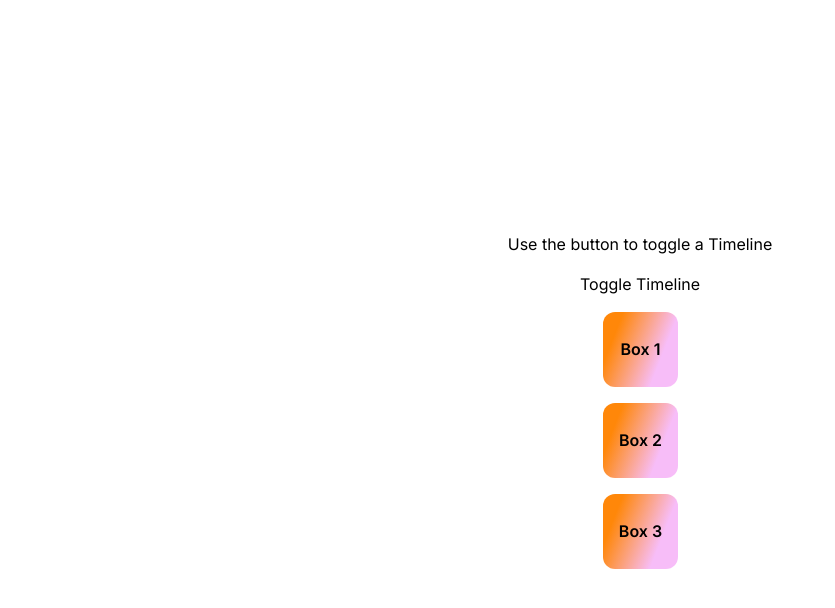
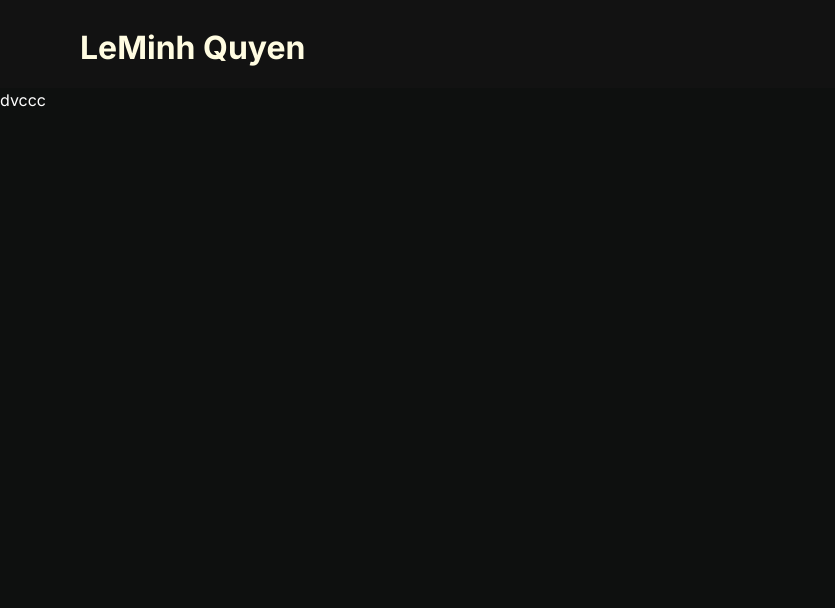
Before and after one commit to vidongls/portfolio-ivgnod, a Next.js app: page / in a window 1280 px wide. Shown: the top 608 px of the page, without its empty margins (0-835 px from the left). Built offline with nearby package versions, Linux system fonts and the light colour scheme.

Commit message:
Adding logo using gsap animation

```diff
--- /dev/null
+++ b/src/app/(home)/_components/Header.tsx
@@ -0,0 +1,13 @@
+import Logo from './Logo'
+
+type Props = {}
+
+const Header = (props: Props) => {
+  return (
+    <div className="h-22 px-20 py-6">
+      <Logo />
+    </div>
+  )
+}
+
+export default Header
--- /dev/null
+++ b/src/app/(home)/_components/Logo.tsx
@@ -0,0 +1,52 @@
+'use client'
+import Image from 'next/image'
+import { useLayoutEffect, useRef, useState } from 'react'
+import { gsap, Power2 } from '@/lib/gsap'
+import { cn } from '@/lib/utils'
+
+type Props = {}
+
+const Logo = (props: Props) => {
+  const tl = useRef<GSAPTimeline | any>()
+  const tlText = useRef<GSAPTimeline | any>()
+
+  useLayoutEffect(() => {
+    const boxes = document.querySelector('#logo-ivgnod')
+
+    tl.current = gsap
+      .timeline({ paused: true })
+      .from(boxes, { opacity: 0, display: 'none' })
+      .to(boxes, { rotation: 360, opacity: 1, ease: Power2.easeInOut, display: 'block' })
+
+    const text = document.querySelector('#text-e-logo')
+    tlText.current = gsap.timeline({ paused: true }).to(text, { opacity: 0, display: 'none' })
+  }, [])
+
+  const onSpin = () => {
+    if (!tl.current.isActive()) {
+      tlText.current.play(0)
+      tl.current.play(0)
+    }
+  }
+
+  return (
+    <div
+      className="flex items-center gap-6"
+      onMouseEnter={onSpin}
+    >
+      <h2 className="relative flex items-center text-[32px] font-bold text-tertiary">
+        L<span id="text-e-logo">e</span>
+        <Image
+          src="/image/pinwheel.svg"
+          alt="leminhquyen"
+          id="logo-ivgnod"
+          width={32}
+          height={32}
+        />
+        Minh Quyen
+      </h2>
+    </div>
+  )
+}
+
+export default Logo
--- /dev/null
+++ b/src/app/(home)/layout.tsx
@@ -0,0 +1,12 @@
+import Header from './_components/Header'
+
+const HomeLayout = ({ children }: { children: React.ReactNode }) => {
+  return (
+    <div className="h-full">
+      <Header />
+      <main className="h-full">{children}</main>
+    </div>
+  )
+}
+
+export default HomeLayout
--- /dev/null
+++ b/src/app/(home)/page.tsx
@@ -0,0 +1,18 @@
+'use client'
+
+import { useGSAP, gsap } from '@/lib/gsap'
+
+import { useRef } from 'react'
+export default function Home() {
+  const container = useRef<HTMLElement | any>()
+  const tl = useRef<GSAPTimeline | any>()
+
+  return (
+    <div
+      className=" min-h-[calc(100vh-88px)] dark:bg-primary"
+      ref={container}
+    >
+      dvccc
+    </div>
+  )
+}
--- a/src/app/layout.tsx
+++ b/src/app/layout.tsx
@@ -1,22 +1,36 @@
-import type { Metadata } from "next";
-import { Inter } from "next/font/google";
-import "./globals.css";
+import type { Metadata } from 'next'
+import { Inter } from 'next/font/google'
+import './globals.css'
+import { ThemeProvider } from '@/components/providers/theme-provider'
 
-const inter = Inter({ subsets: ["latin"] });
+const inter = Inter({ subsets: ['latin'] })
 
 export const metadata: Metadata = {
-  title: "Create Next App",
-  description: "Generated by create next app",
-};
+  title: 'Create Next App',
+  description: 'Generated by create next app',
+}
 
 export default function RootLayout({
   children,
 }: Readonly<{
-  children: React.ReactNode;
+  children: React.ReactNode
 }>) {
   return (
-    <html lang="en">
-      <body className={inter.className}>{children}</body>
+    <html
+      lang="en"
+      suppressHydrationWarning
+    >
+      <body className={inter.className}>
+        <ThemeProvider
+          attribute="class"
+          defaultTheme="dark"
+          enableSystem
+          disableTransitionOnChange
+          storageKey="ivgnod-theme"
+        >
+          {children}
+        </ThemeProvider>
+      </body>
     </html>
-  );
+  )
 }
--- a/src/app/page.tsx
+++ /dev/null
@@ -1,43 +0,0 @@
-'use client'
-
-import { useGSAP, gsap } from '@/lib/gsap'
-
-import { useRef } from 'react'
-export default function Home() {
-  const container = useRef<HTMLElement | any>()
-  const tl = useRef<GSAPTimeline | any>()
-
-  const toggleTimeline = () => {
-    tl.current.reversed(!tl.current.reversed())
-  }
-
-  useGSAP(
-    () => {
-      const boxes: any = gsap.utils.toArray('.box')
-      tl.current = gsap
-        .timeline()
-        .to(boxes[0], { x: 120, rotation: 360 })
-        .to(boxes[1], { x: -120, rotation: -360 }, '<')
-        .to(boxes[2], { y: -166 })
-        .reverse()
-    },
-    { scope: container }
-  )
-
-  return (
-    <main>
-      <section
-        className="boxes-container"
-        ref={container}
-      >
-        <h2>Use the button to toggle a Timeline</h2>
-        <div>
-          <button onClick={toggleTimeline}>Toggle Timeline</button>
-        </div>
-        <div className="box bg-gradient-primary">Box 1</div>
-        <div className="box bg-gradient-primary">Box 2</div>
-        <div className="box bg-gradient-primary">Box 3</div>
-      </section>
-    </main>
-  )
-}
--- /dev/null
+++ b/src/components/providers/convex-provicer.tsx
@@ -0,0 +1,18 @@
+"use client";
+
+import { ReactNode } from "react";
+import { ConvexReactClient } from "convex/react";
+import { ConvexProviderWithClerk } from "convex/react-clerk";
+import { ClerkProvider, useAuth } from "@clerk/clerk-react";
+
+const convex = new ConvexReactClient(process.env.NEXT_PUBLIC_CONVEX_URL!);
+
+export const ConvexClientProvider = ({ children }: { children: ReactNode }) => {
+	return (
+		<ClerkProvider publishableKey={process.env.NEXT_PUBLIC_CLERK_PUBLISHABLE_KEY!}>
+			<ConvexProviderWithClerk useAuth={useAuth} client={convex}>
+				{children}
+			</ConvexProviderWithClerk>
+		</ClerkProvider>
+	);
+};
--- /dev/null
+++ b/src/components/providers/theme-provider.tsx
@@ -0,0 +1,9 @@
+"use client";
+
+import * as React from "react";
+import { ThemeProvider as NextThemesProvider } from "next-themes";
+import { type ThemeProviderProps } from "next-themes/dist/types";
+
+export function ThemeProvider({ children, ...props }: ThemeProviderProps) {
+	return <NextThemesProvider {...props}>{children}</NextThemesProvider>;
+}
--- a/tailwind.config.ts
+++ b/tailwind.config.ts
@@ -1,5 +1,7 @@
 import type { Config } from 'tailwindcss'
 // tailwind.config.js
+import resolveConfig from 'tailwindcss/resolveConfig'
+import defaultConfig from 'tailwindcss/defaultConfig'
 
 const { colors: defaultColors } = require('tailwindcss/defaultTheme')
 
@@ -42,6 +44,7 @@ const plugin = function ({ addUtilities }: any) {
 
   return addUtilities(newUtilities, ['responsive', 'hover'])
 }
+const defaultConfigVar = resolveConfig(defaultConfig)
 
 const config: Config = {
   darkMode: ['class'],
@@ -53,6 +56,10 @@ const config: Config = {
   theme: {
     extend: {
       colors: colors,
+      height: {
+        ...defaultConfigVar.theme.height,
+        22: '88px',
+      },
     },
   },
   plugins: [require('tailwindcss-animate'), plugin],
```
Also changed, not shown: public/image/pinwheel.svg (added), src/app/(home)/_components/Navbar.tsx (added), src/app/(home)/_components/Section.tsx (added), tsconfig.json (indentation only).
